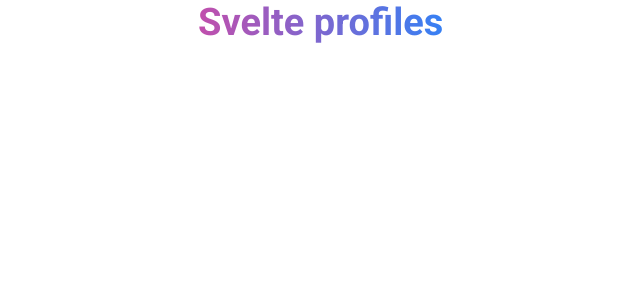
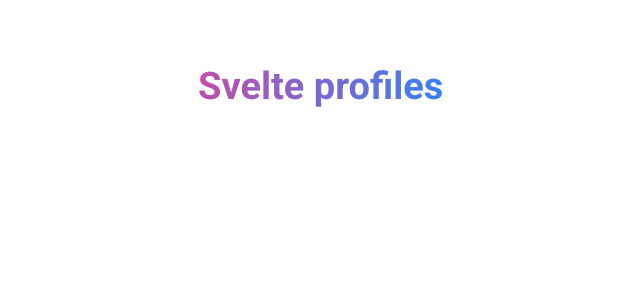
Before and after one commit to charsplusjk/svelte-profiles, a Svelte app: page / in a window 1280 px wide. Shown: the top 300 px of the page, without its empty margins (42-682 px from the left). Built offline with nearby package versions, Linux system fonts and the light colour scheme.

Commit message:
feat: testing scoped styling

```diff
--- a/public/global.css
+++ b/public/global.css
@@ -16,5 +16,5 @@
   body {
 	width: 100vw;
 	height: 100vh;
-	padding: 0 18.75%;
+	padding: 4rem 18.75%;
   }
--- a/src/App.svelte
+++ b/src/App.svelte
@@ -19,6 +19,4 @@
 		align-items: center;
 		justify-content: space-between;
 	}
-
-
 </style>
```
